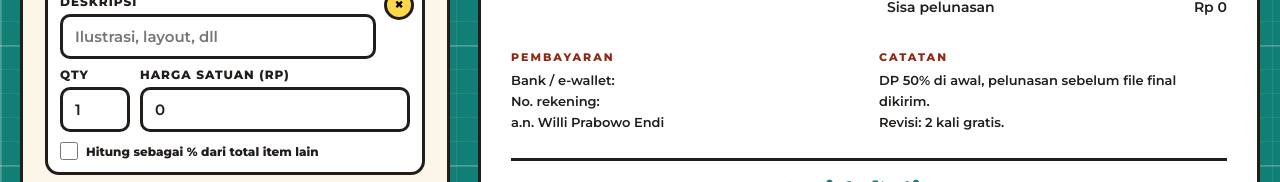
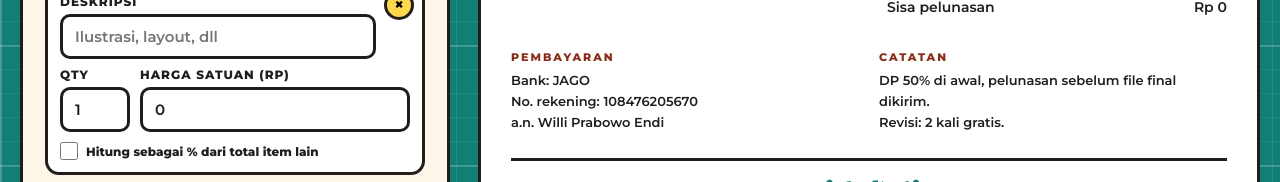
Before and after one commit to inipausss/willi-invoices, a plain HTML site: page index.html in a window 1280 px wide. Shown: the part 675-857 px from the top of the page. Drawn offline with Linux system fonts and the light colour scheme.

Commit message:
Update index.html

```diff
--- a/index.html
+++ b/index.html
@@ -146,7 +146,7 @@ const fresh = () => {
     no: 'INV-' + iso(t).replace(/-/g, '') + '-01', date: iso(t), due: iso(due),
     cname: '', ccontact: '', items: [{ d: '', q: 1, p: 0 }], disc: 0, dp: 50,
     from: 'Willi Prabowo Endi', fromContact: 'Illustrator & Graphic Designer, Yogyakarta\nwilliprabowoendi@gmail.com\nIG @inipauss',
-    pay: 'Bank / e-wallet: \nNo. rekening: \na.n. Willi Prabowo Endi',
+    pay: 'Bank: JAGO \nNo. rekening: 108476205670 \na.n. Willi Prabowo Endi',
     notes: 'DP 50% di awal, pelunasan sebelum file final dikirim.\nRevisi: 2 kali gratis.'
   };
 };
```
